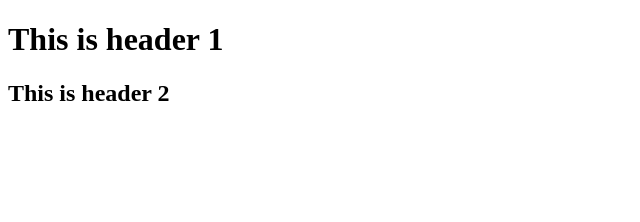
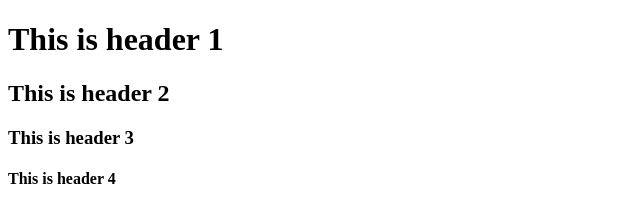
Before and after one commit to karthikch33/sample, a plain HTML site: page index.html in a window 1280 px wide. Shown: the whole page, without its empty margins (0-640 px from the left). Drawn offline with Linux system fonts and the light colour scheme.

Commit message:
Second committ

```diff
--- a/index.html
+++ b/index.html
@@ -8,5 +8,7 @@
 <body>
     <h1>This is header 1</h1>
     <h2>This is header 2</h2>
+    <h3>This is header 3</h3>
+    <h4>This is header 4</h4>
 </body>
 </html>
```
